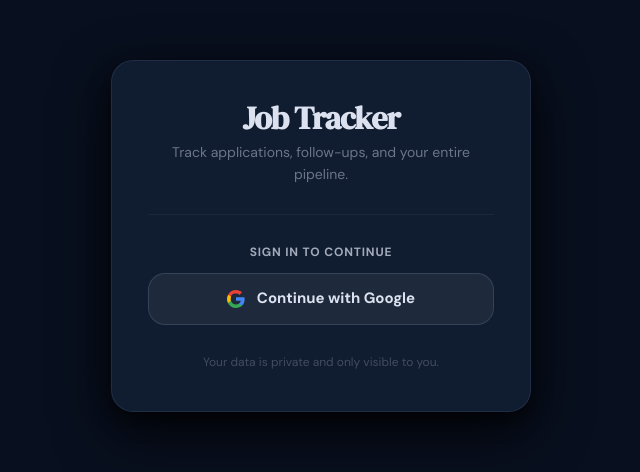
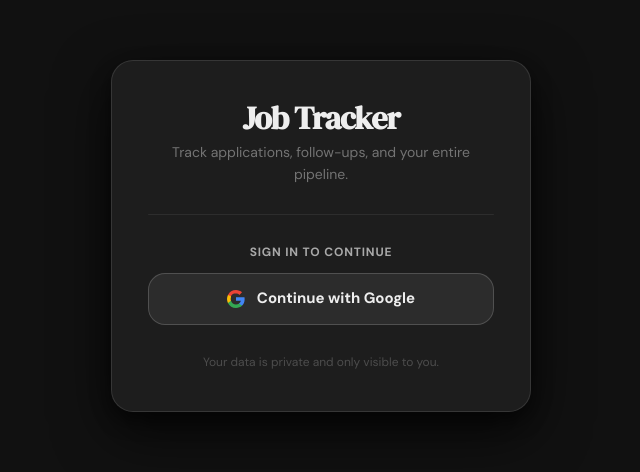
Before and after one commit to oveshshaikh786/job-application-tracker, a Next.js app: page /sign-in in a window 1280 px wide. Shown: the part 164-636 px from the top of the page, without its empty margins (319-959 px from the left). Built offline with nearby package versions, Linux system fonts and the light colour scheme; no server answers.

Commit message:
theme: graphite + indigo — neutral dark, lifted surfaces, indigo accent

```diff
--- a/src/app/globals.css
+++ b/src/app/globals.css
@@ -27,37 +27,38 @@
 /* ---------------- DARK DEFAULT (Slate Navy — Professional) ---------------- */
 :root,
 html[data-theme="dark"] {
-  --bg: #080f1e;
-  --bg-1: #0c1526;
-  --bg-2: #101c30;
-  --bg-3: #162338;
-  --bg-4: #1d2d47;
-
-  --glass: rgba(255, 255, 255, 0.025);
-  --glass-md: rgba(255, 255, 255, 0.04);
-  --glass-lg: rgba(255, 255, 255, 0.06);
-
-  --border: rgba(148, 163, 210, 0.08);
-  --border-1: rgba(148, 163, 210, 0.13);
-  --border-2: rgba(148, 163, 210, 0.20);
-
-  --text: rgba(226, 232, 245, 0.97);
-  --text-1: rgba(226, 232, 245, 0.70);
-  --text-2: rgba(226, 232, 245, 0.44);
-  --text-3: rgba(226, 232, 245, 0.24);
-
-  --accent: #3b82f6;
-  --accent-dim: rgba(59, 130, 246, 0.12);
-  --accent-rim: rgba(59, 130, 246, 0.30);
+  /* Graphite + Indigo */
+  --bg: #111111;
+  --bg-1: #171717;
+  --bg-2: #1d1d1d;
+  --bg-3: #242424;
+  --bg-4: #2c2c2c;
+
+  --glass: rgba(255, 255, 255, 0.028);
+  --glass-md: rgba(255, 255, 255, 0.048);
+  --glass-lg: rgba(255, 255, 255, 0.072);
+
+  --border: rgba(255, 255, 255, 0.07);
+  --border-1: rgba(255, 255, 255, 0.11);
+  --border-2: rgba(255, 255, 255, 0.17);
+
+  --text: rgba(245, 245, 245, 0.97);
+  --text-1: rgba(245, 245, 245, 0.65);
+  --text-2: rgba(245, 245, 245, 0.40);
+  --text-3: rgba(245, 245, 245, 0.22);
+
+  --accent: #6366f1;
+  --accent-dim: rgba(99, 102, 241, 0.12);
+  --accent-rim: rgba(99, 102, 241, 0.30);
   --accent-glow:
-    0 0 24px rgba(59, 130, 246, 0.16), 0 0 6px rgba(59, 130, 246, 0.10);
-
-  --ok: #10b981;
-  --ok-dim: rgba(16, 185, 129, 0.09);
-  --ok-rim: rgba(16, 185, 129, 0.24);
+    0 0 24px rgba(99, 102, 241, 0.18), 0 0 6px rgba(99, 102, 241, 0.10);
+
+  --ok: #22c55e;
+  --ok-dim: rgba(34, 197, 94, 0.10);
+  --ok-rim: rgba(34, 197, 94, 0.26);
 
   --warn: #f59e0b;
-  --warn-dim: rgba(245, 158, 11, 0.09);
+  --warn-dim: rgba(245, 158, 11, 0.10);
   --warn-rim: rgba(245, 158, 11, 0.28);
 
   --danger: #ef4444;
@@ -66,46 +67,46 @@ html[data-theme="dark"] {
 
   --critical: #f43f5e;
   --critical-dim: rgba(244, 63, 94, 0.11);
-  --critical-rim: rgba(244, 63, 94, 0.36);
-
-  --shadow-xs: 0 1px 2px rgba(0, 0, 0, 0.55), 0 1px 1px rgba(0, 0, 0, 0.35);
-  --shadow-sm: 0 2px 10px rgba(0, 0, 0, 0.52), 0 1px 3px rgba(0, 0, 0, 0.40);
-  --shadow-md: 0 6px 20px rgba(0, 0, 0, 0.56), 0 2px 6px rgba(0, 0, 0, 0.40);
-  --shadow-lg: 0 12px 36px rgba(0, 0, 0, 0.64), 0 4px 12px rgba(0, 0, 0, 0.46);
-  --shadow-xl: 0 20px 56px rgba(0, 0, 0, 0.74), 0 8px 20px rgba(0, 0, 0, 0.52);
-
-  --card-accent-color: rgba(148, 163, 210, 0.16);
-  --shadow-card: 0 2px 10px rgba(0, 0, 0, 0.50), 0 1px 3px rgba(0, 0, 0, 0.36);
+  --critical-rim: rgba(244, 63, 94, 0.34);
+
+  --shadow-xs: 0 1px 2px rgba(0, 0, 0, 0.50), 0 1px 1px rgba(0, 0, 0, 0.30);
+  --shadow-sm: 0 2px 10px rgba(0, 0, 0, 0.46), 0 1px 3px rgba(0, 0, 0, 0.36);
+  --shadow-md: 0 6px 20px rgba(0, 0, 0, 0.50), 0 2px 6px rgba(0, 0, 0, 0.36);
+  --shadow-lg: 0 12px 36px rgba(0, 0, 0, 0.58), 0 4px 12px rgba(0, 0, 0, 0.40);
+  --shadow-xl: 0 20px 56px rgba(0, 0, 0, 0.68), 0 8px 20px rgba(0, 0, 0, 0.46);
+
+  --card-accent-color: rgba(255, 255, 255, 0.08);
+  --shadow-card: 0 2px 10px rgba(0, 0, 0, 0.44), 0 1px 3px rgba(0, 0, 0, 0.30);
 
   --theme-bg-image:
     radial-gradient(
-      ellipse 60vw 45vh at 90% -5%,
-      rgba(59, 130, 246, 0.04) 0%,
+      ellipse 55vw 40vh at 92% -4%,
+      rgba(99, 102, 241, 0.045) 0%,
       transparent 55%
     ),
     radial-gradient(
-      ellipse 40vw 35vh at 5% 95%,
-      rgba(59, 130, 246, 0.02) 0%,
+      ellipse 38vw 32vh at 4% 96%,
+      rgba(99, 102, 241, 0.025) 0%,
       transparent 52%
     );
 
-  /* Sidebar specific */
-  --sidebar-bg: #060d1c;
-  --sidebar-border: rgba(148, 163, 210, 0.07);
-  --sidebar-active-bg: rgba(59, 130, 246, 0.10);
-  --sidebar-active-border: rgba(59, 130, 246, 0.35);
+  /* Sidebar */
+  --sidebar-bg: #0d0d0d;
+  --sidebar-border: rgba(255, 255, 255, 0.06);
+  --sidebar-active-bg: rgba(99, 102, 241, 0.10);
+  --sidebar-active-border: rgba(99, 102, 241, 0.32);
   --sidebar-active-indicator: var(--accent);
-  --topbar-bg: rgba(8, 15, 30, 0.93);
+  --topbar-bg: rgba(17, 17, 17, 0.93);
 
   /* Stage bar colors */
-  --stage-draft: rgba(148, 163, 184, 0.4);
+  --stage-draft: rgba(180, 180, 180, 0.35);
   --stage-applied: var(--accent);
   --stage-recruiter: rgba(168, 85, 247, 0.75);
   --stage-tech: rgba(251, 146, 60, 0.75);
   --stage-onsite: rgba(251, 191, 36, 0.75);
   --stage-offer: var(--ok);
   --stage-rejected: var(--danger);
-  --stage-withdrawn: rgba(148, 163, 184, 0.3);
+  --stage-withdrawn: rgba(180, 180, 180, 0.28);
 }
 
 
```
